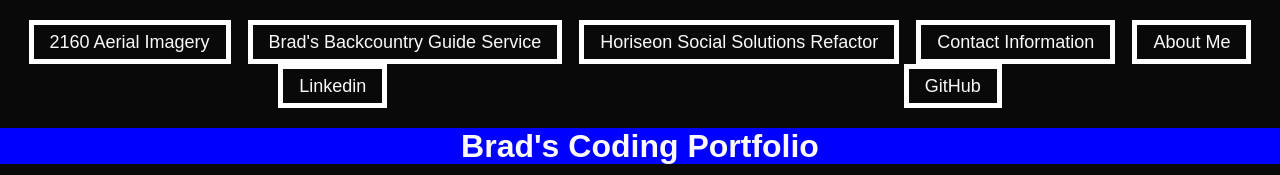
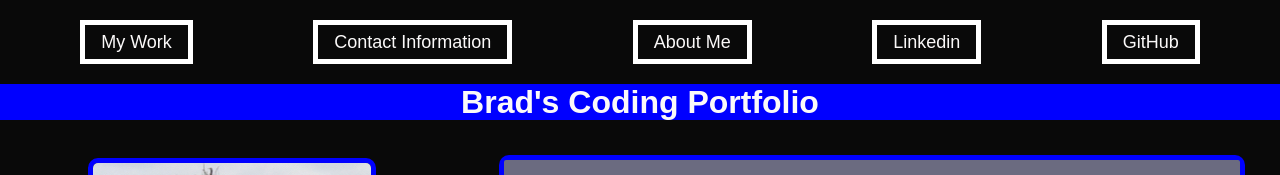
Before and after one commit to Brad-Hambrick/Portfolio-Project, a plain HTML site: page index.html in a window 1280 px wide. Shown: the top 175 px of the page. Drawn offline with Linux system fonts and the light colour scheme.

Commit message:
Changee image route on readme, consolidated projects into My Work in nav bar

```diff
--- a/assets/css/style.css
+++ b/assets/css/style.css
@@ -77,6 +77,7 @@
     color: var(--text);
   }
 
+
   /* Styling for the footer/email information area */
   footer {
     padding: 20px;
@@ -134,7 +135,6 @@
   .boxes img {
     width: 100%;
     height: 300px;
-
   }
 
   /* Add responsiveness to accomodate all screen sizes */
--- a/index.html
+++ b/index.html
@@ -12,9 +12,7 @@
   <body>
      <!-- Navigation Bar / Adds links to quickly navigate the website-->
     <nav>
-        <a href="#2160 Aerial Imagery">2160 Aerial Imagery</a>
-        <a href="#Brads Backcountry">Brad's Backcountry Guide Service</a>
-        <a href="#Horiseon">Horiseon Social Solutions Refactor</a>
+        <a href="#projects">My Work</a>
         <a href="#contact">Contact Information</a>
         <a href="#aboutme">About Me</a>
         <a href="https://www.linkedin.com/in/brad-hambrick-9b2747244/">Linkedin</a>
@@ -50,19 +48,19 @@
       <div class="projects">
 
         <section class="boxes">
-          <header id="Brads Backcountry" class="projecthead">
+          <header id="projects" class="projecthead">
             <a href= "https://brad-hambrick.github.io/Brad-s-Backcountry-Guide-Service/">Brad's Backcountry Guide Service</header>
           <img src="assets/media/IMG_2479.jpeg" alt="Picture of Brad elk hunting" />
         </section>
 
         <section class="boxes">
-          <header id="Horiseon" class="projecthead">
+          <header class="projecthead">
           <a href= "https://github.com/Brad-Hambrick/Horiseon-Marketing-Code-Refactor">Horiseon Social Solutions, Refactor</header>
           <img src="assets/media/digital-marketing-meeting.jpg" alt="Picture of marketing meeting"/>
         </section>
 
         <section class="boxes">
-          <header id="2160 Aerial Imagery" class="projecthead">
+          <header class="projecthead">
             <a href= "https://brad-hambrick.github.io/2160-Aerial-Imagery-Project.io/Index.html">2160 Aerial Imagery</header>
           <img src="assets/media/dronelake.jpg" alt="Picture of lake from Drone" />
         </section>
```
Also changed, not shown: 1 other file.
